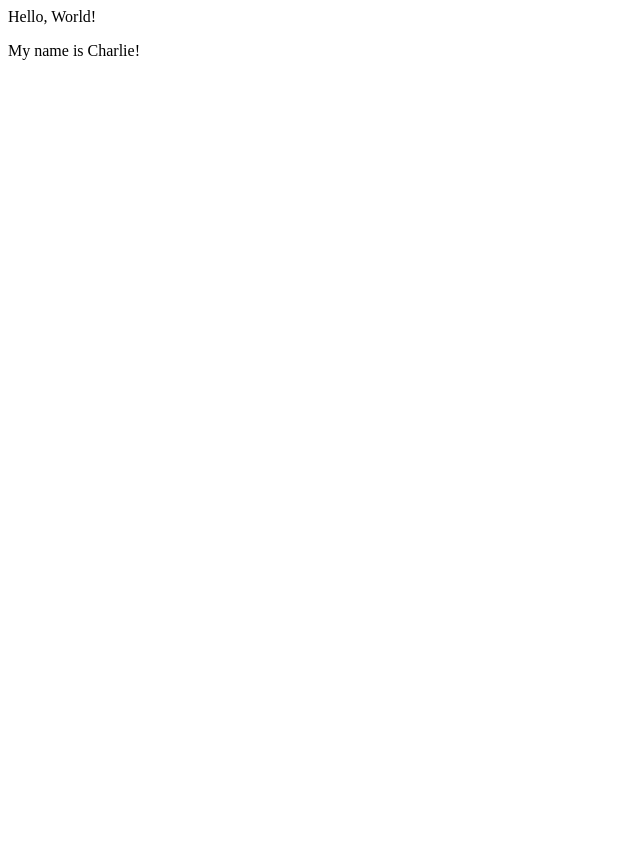
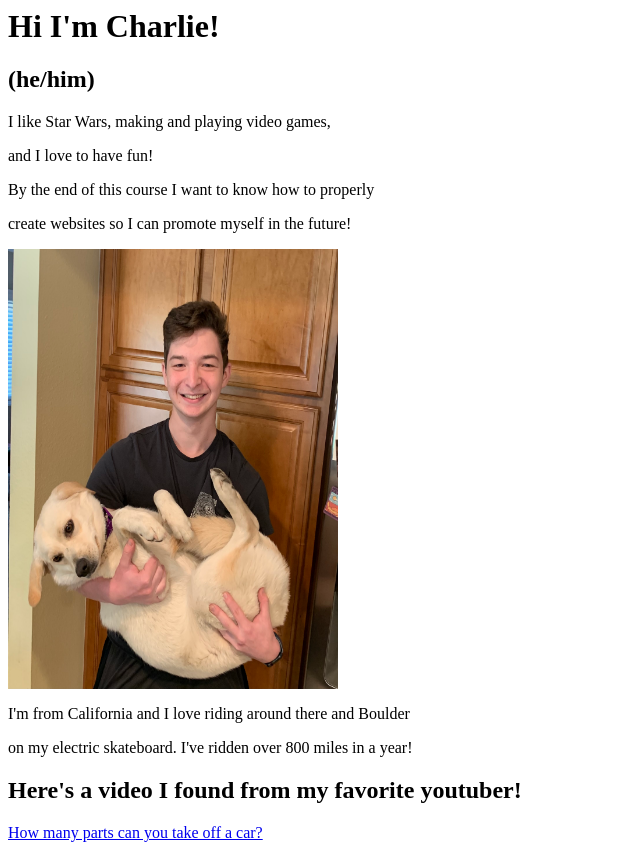
Before and after one commit to chsc9796/chsc9796.github.io, a plain HTML site: page index.html in a window 1280 px wide. Shown: the whole page, without its empty margins (0-640 px from the left). Before the commit the page ends 800 px from the top, so only its background shows below. Drawn offline with Linux system fonts and the light colour scheme.

Commit message:
completed assignment 2

```diff
--- a/index.html
+++ b/index.html
@@ -1,7 +1,16 @@
 <html>
-    <head></head>
-    <body>
-        <p>Hello, World!</p>
-        <p>My name is Charlie!</p> <!-- Change NAME to your name! -->
-    </body>
+    <head>
+        <p><h1>Hi I'm Charlie!</h1></p>
+        <p><h2>(he/him)</h2></p>
+        <p>I like Star Wars, making and playing video games,</p>
+        <p>and I love to have fun!</p>
+        <p>By the end of this course I want to know how to properly</p>
+        <p>create websites so I can promote myself in the future!</p>
+        <a><img src="./img/me.png" width="330" height="440"></a>
+        <p>I'm from California and I love riding around there and Boulder</p>
+        <p>on my electric skateboard. I've ridden over 800 miles in a year!</p>
+        <p><h2>Here's a video I found from my favorite youtuber!</h2></p>
+        <a href="https://www.youtube.com/watch?v=rfkMTg4Bh0k&ab_channel=WilliamOsman">How many parts can you take off a car?</a>
+
+    </head>
 </html>
```
Also changed, not shown: assignment-1.html (added, +7 -0 lines), img/me.png (added).
